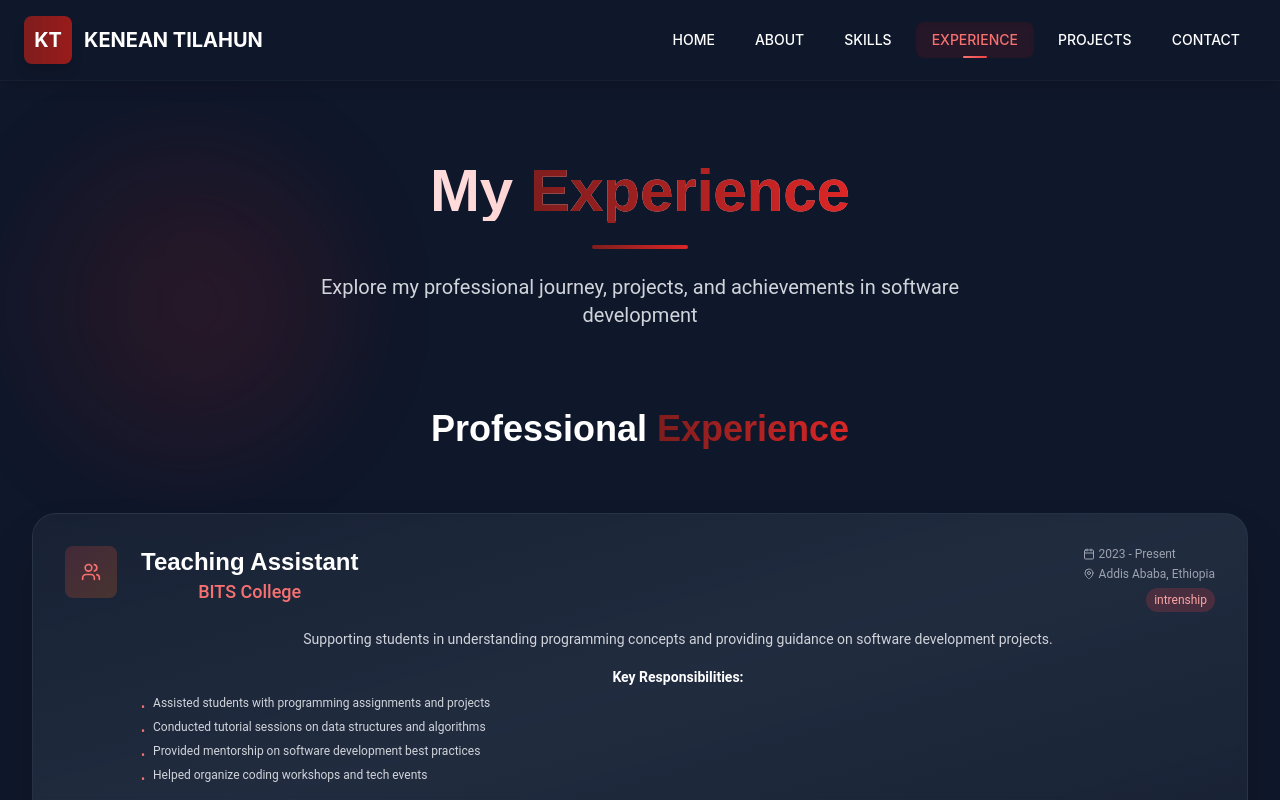
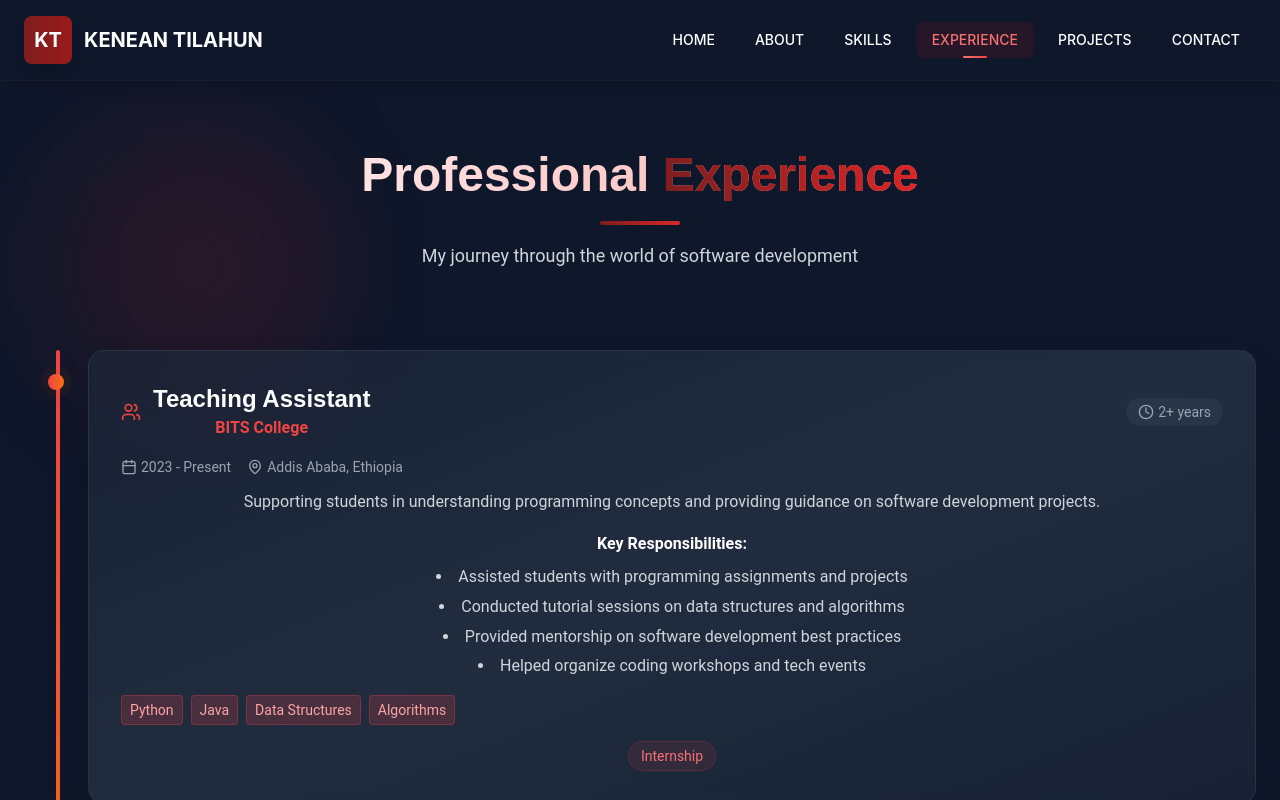
Before and after one commit to KeniKT/kenean-tilahun-portfolio, a React (Vite) app: page /experience in a window 1280 px wide. Built offline with nearby package versions, Linux system fonts and the light colour scheme.

Commit message:
Experience page update

```diff
--- a/src/pages/Experience.jsx
+++ b/src/pages/Experience.jsx
@@ -1,7 +1,7 @@
 import React, { useEffect, useRef, useState } from 'react';
-import { Briefcase, Calendar, MapPin, Award, ExternalLink, Github, Users, Code2, Lightbulb } from 'lucide-react';
+import { Calendar, MapPin, Clock, Users, Code2, Lightbulb } from 'lucide-react';
 
-// Custom hook for scroll animations with improved performance
+// Scroll animation hook
 const useScrollAnimation = (threshold = 0.1) => {
   const [isVisible, setIsVisible] = useState(false);
   const ref = useRef(null);
@@ -9,20 +9,11 @@ const useScrollAnimation = (threshold = 0.1) => {
   useEffect(() => {
     const observer = new IntersectionObserver(
       ([entry]) => {
-        if (entry.isIntersecting) {
-          setIsVisible(true);
-        }
+        if (entry.isIntersecting) setIsVisible(true);
       },
-      {
-        threshold,
-        rootMargin: '50px' // Trigger animation earlier for better UX
-      }
+      { threshold, rootMargin: '50px' }
     );
-
-    if (ref.current) {
-      observer.observe(ref.current);
-    }
-
+    if (ref.current) observer.observe(ref.current);
     return () => observer.disconnect();
   }, [threshold]);
 
@@ -31,206 +22,106 @@ const useScrollAnimation = (threshold = 0.1) => {
 
 const Experience = () => {
   const headerAnimation = useScrollAnimation(0.3);
-  const experienceAnimation = useScrollAnimation(0.2);
-  const projectsAnimation = useScrollAnimation(0.2);
-  const achievementsAnimation = useScrollAnimation(0.2);
+  const timelineAnimation = useScrollAnimation(0.2);
 
-  // Experience data
   const experiences = [
     {
       title: "Teaching Assistant",
       company: "BITS College",
       location: "Addis Ababa, Ethiopia",
       period: "2023 - Present",
-      type: "intrenship",
-      description: "Supporting students in understanding programming concepts and providing guidance on software development projects.",
+      duration: "2+ years",
+      type: "Internship",
+      description:
+        "Supporting students in understanding programming concepts and providing guidance on software development projects.",
       responsibilities: [
         "Assisted students with programming assignments and projects",
         "Conducted tutorial sessions on data structures and algorithms",
         "Provided mentorship on software development best practices",
-        "Helped organize coding workshops and tech events"
+        "Helped organize coding workshops and tech events",
       ],
       technologies: ["Python", "Java", "Data Structures", "Algorithms"],
-      icon: <Users className="w-5 h-5" />
+      icon: <Users className="w-5 h-5 text-red-500" />,
     },
     {
       title: "Community Engagement Lead – GDG on Campus @ BITS College",
       company: "BITS College",
       location: "Addis Ababa, Ethiopia",
-      period: " 2024 – Jan 2025",
+      period: "2024 – Jan 2025",
+      duration: "1 year",
       type: "Volunteer",
-      description: "As Community Engagement Lead, I organized and led events like the Vibe Coding Hackathon, focusing on AI and product thinking. I collaborated with peers and industry speakers to promote innovation and technical collaboration on campus. This role honed my leadership, public speaking, and event planning skills.",
+      description:
+        "Organized and led events like the Vibe Coding Hackathon, focusing on AI and product thinking. Collaborated with peers and industry speakers to promote innovation and technical collaboration.",
       responsibilities: [
         "Organized workshops on modern web development",
         "Facilitated coding bootcamps for beginners",
         "Promoted open-source contribution among students",
-        "Mentored junior developers in the community"
+        "Mentored junior developers in the community",
       ],
       technologies: ["React", "Flutter", "Firebase", "Git"],
-      icon: <Code2 className="w-5 h-5" />
+      icon: <Code2 className="w-5 h-5 text-red-500" />,
     },
     {
       title: "E-learning Content Manager",
-      company: " BITS College",
+      company: "BITS College",
       location: "Addis Ababa, Ethiopia",
       period: "2022 - 2024",
+      duration: "2 years",
       type: "Program",
-      description: "Managed and structured course materials on Moodle for over 6 technical and mathematics subjects. Ensured content consistency, clarity, and accessibility for students and instructors.",
+      description:
+        "Managed and structured course materials on Moodle for over 6 technical and mathematics subjects. Ensured content consistency, clarity, and accessibility.",
       responsibilities: [
         "Coordinated academic content delivery for 6+ subjects",
         "Improved resource organization using Moodle LMS",
         "Supported digital learning across hybrid classrooms",
-        "Used Moodle LMS to manage and deliver course content",
         "Structured weekly modules, assignments, and quizzes",
-
       ],
-      technologies: ["Moodle", "E-learning Systems", "Digital Content Management",],
-      icon: <Lightbulb className="w-5 h-5" />
-    }
-  ];
-
-  // Projects data
-  const projects = [
-  ];
-
-  // Achievements data
-  const achievements = [
+      technologies: ["Moodle", "E-learning Systems", "Digital Content Management"],
+      icon: <Lightbulb className="w-5 h-5 text-red-500" />,
+    },
   ];
 
   return (
-    <div className="min-h-screen bg-slate-900 text-white py-8 xs:py-10 sm:py-12 md:py-16 lg:py-20 relative overflow-hidden" style={{ fontFamily: "'Roboto', sans-serif" }}>
-      {/* Optimized Background Elements */}
+    <div className="min-h-screen bg-slate-900 text-white py-16 relative overflow-hidden" style={{ fontFamily: "'Roboto', sans-serif" }}>
+      {/* Background glow */}
       <div className="absolute inset-0 overflow-hidden pointer-events-none">
-        <div className="absolute top-6 xs:top-8 sm:top-10 md:top-20 left-3 xs:left-4 sm:left-5 md:left-10 w-32 h-32 xs:w-40 xs:h-40 sm:w-48 sm:h-48 md:w-72 md:h-72 bg-gradient-to-r from-red-900/20 to-red-600/20 rounded-full blur-3xl animate-pulse" />
-        <div className="absolute bottom-6 xs:bottom-8 sm:bottom-10 md:bottom-20 right-3 xs:right-4 sm:right-5 md:right-10 w-40 h-40 xs:w-48 xs:h-48 sm:w-64 sm:h-64 md:w-96 md:h-96 bg-gradient-to-r from-blue-900/20 to-purple-600/20 rounded-full blur-3xl animate-pulse" style={{ animationDelay: '1s' }} />
+        <div className="absolute top-10 left-10 w-72 h-72 bg-gradient-to-r from-red-900/20 to-red-600/20 rounded-full blur-3xl animate-pulse" />
+        <div className="absolute bottom-10 right-10 w-96 h-96 bg-gradient-to-r from-blue-900/20 to-purple-600/20 rounded-full blur-3xl animate-pulse" style={{ animationDelay: '1s' }} />
       </div>
 
-      <div className="max-w-7xl mx-auto px-3 xs:px-4 sm:px-6 lg:px-8 relative z-10">
+      <div className="max-w-7xl mx-auto px-6 relative z-10">
         {/* Header */}
         <div
           ref={headerAnimation.ref}
-          className={`text-center mb-8 xs:mb-10 sm:mb-12 md:mb-16 lg:mb-20 transition-all duration-1000 ${
+          className={`text-center mb-20 transition-all duration-1000 ${
             headerAnimation.isVisible ? 'opacity-100 translate-y-0' : 'opacity-0 translate-y-10'
           }`}
         >
-          <h1 className="text-2xl xs:text-3xl sm:text-4xl md:text-5xl lg:text-6xl font-bold mb-3 xs:mb-4 sm:mb-6 bg-gradient-to-r from-white via-red-200 to-red-400 bg-clip-text text-transparent leading-tight" style={{ fontFamily: "'Poppins', sans-serif" }}>
-            My <span className="bg-gradient-to-r from-red-900 to-red-600 bg-clip-text text-transparent">Experience</span>
+          <h1 className="text-5xl font-bold mb-4 bg-gradient-to-r from-white via-red-200 to-red-400 bg-clip-text text-transparent leading-tight" style={{ fontFamily: "'Poppins', sans-serif" }}>
+            Professional <span className="bg-gradient-to-r from-red-900 to-red-600 bg-clip-text text-transparent">Experience</span>
           </h1>
-          <div className="w-12 xs:w-16 sm:w-20 lg:w-24 h-1 bg-gradient-to-r from-red-900 to-red-600 mx-auto mb-3 xs:mb-4 sm:mb-6 rounded-full" />
-          <p className="text-gray-300 text-sm xs:text-base sm:text-lg lg:text-xl max-w-xs xs:max-w-sm sm:max-w-md md:max-w-2xl lg:max-w-3xl mx-auto leading-relaxed px-2 xs:px-4" style={{ fontFamily: "'Roboto', sans-serif" }}>
-            Explore my professional journey, projects, and achievements in software development
+          <div className="w-20 h-1 bg-gradient-to-r from-red-900 to-red-600 mx-auto mb-4 rounded-full" />
+          <p className="text-gray-300 text-lg max-w-2xl mx-auto leading-relaxed">
+            My journey through the world of software development
           </p>
         </div>
 
-        {/* Experience Section */}
+        {/* Timeline */}
         <div
-          ref={experienceAnimation.ref}
-          className={`mb-12 xs:mb-14 sm:mb-16 md:mb-20 lg:mb-24 transition-all duration-1000 ${
-            experienceAnimation.isVisible ? 'opacity-100 translate-y-0' : 'opacity-0 translate-y-10'
+          ref={timelineAnimation.ref}
+          className={`transition-all duration-1000 ${
+            timelineAnimation.isVisible ? 'opacity-100 translate-x-0' : 'opacity-0 -translate-x-10'
           }`}
         >
-          <h2 className="text-xl xs:text-2xl sm:text-3xl lg:text-4xl font-bold text-center mb-8 xs:mb-10 sm:mb-12 lg:mb-16" style={{ fontFamily: "'Poppins', sans-serif" }}>
-            Professional <span className="bg-gradient-to-r from-red-900 to-red-600 bg-clip-text text-transparent">Experience</span>
-          </h2>
+          <div className="relative">
+            {/* Vertical line */}
+            <div className="absolute left-8 top-0 bottom-0 w-1 bg-gradient-to-b from-red-500 via-orange-500 to-red-500 rounded-full" />
 
-          <div className="space-y-6 xs:space-y-8 sm:space-y-10">
+            <div className="space-y-16">
               {experiences.map((exp, index) => (
-              <ExperienceCard key={index} experience={exp} index={index} isVisible={experienceAnimation.isVisible} />
+                <ExperienceCard key={index} experience={exp} index={index} />
               ))}
             </div>
-        </div>
-
-        {/* Projects Section */}
-        <div
-          ref={projectsAnimation.ref}
-          className={`mb-12 xs:mb-14 sm:mb-16 md:mb-20 lg:mb-24 transition-all duration-1000 ${
-            projectsAnimation.isVisible ? 'opacity-100 translate-y-0' : 'opacity-0 translate-y-10'
-          }`}
-        >
-
-          <div className="grid grid-cols-1 lg:grid-cols-2 gap-6 xs:gap-8 sm:gap-10">
-            {projects.map((project, index) => (
-              <ProjectCard key={index} project={project} index={index} isVisible={projectsAnimation.isVisible} />
-            ))}
-          </div>
-        </div>
-
-        {/* Achievements Section */}
-
-      </div>
-    </div>
-  );
-};
-
-// Experience Card Component
-const ExperienceCard = ({ experience, index, isVisible }) => {
-  return (
-    <div
-      className={`bg-gradient-to-br from-slate-800/60 via-slate-700/50 to-slate-800/60 backdrop-blur-sm rounded-xl xs:rounded-2xl sm:rounded-3xl p-4 xs:p-6 sm:p-8 border border-slate-700/50 shadow-2xl hover:shadow-3xl transition-all duration-700 group cursor-pointer transform hover:scale-[1.02] focus:outline-none focus:ring-2 focus:ring-red-500 focus:ring-offset-2 focus:ring-offset-slate-900 ${
-        isVisible ? 'opacity-100 translate-x-0' : 'opacity-0 -translate-x-10'
-      }`}
-      style={{
-        transitionDelay: `${index * 200}ms`,
-        fontFamily: "'Roboto', sans-serif"
-      }}
-      tabIndex={0}
-      role="button"
-      aria-label={`${experience.title} at ${experience.company}`}
-    >
-      <div className="flex flex-col sm:flex-row sm:items-start gap-4 sm:gap-6">
-        <div className="flex-shrink-0">
-          <div className="p-3 sm:p-4 bg-gradient-to-br from-red-500/20 to-orange-500/20 rounded-lg xs:rounded-xl text-red-400 group-hover:text-red-300 transition-colors duration-300">
-            {experience.icon}
-          </div>
-        </div>
-
-        <div className="flex-1">
-          <div className="flex flex-col sm:flex-row sm:items-start sm:justify-between gap-2 sm:gap-4 mb-3 sm:mb-4">
-            <div>
-              <h3 className="text-lg xs:text-xl sm:text-2xl font-bold text-white group-hover:text-red-100 transition-colors duration-300" style={{ fontFamily: "'Poppins', sans-serif" }}>
-                {experience.title}
-              </h3>
-              <p className="text-sm xs:text-base sm:text-lg text-red-400 font-medium">
-                {experience.company}
-              </p>
-            </div>
-            <div className="text-right">
-              <div className="flex items-center gap-1 text-xs xs:text-sm text-gray-400 mb-1">
-                <Calendar className="w-3 h-3 xs:w-4 xs:h-4" />
-                {experience.period}
-              </div>
-              <div className="flex items-center gap-1 text-xs xs:text-sm text-gray-400 mb-1">
-                <MapPin className="w-3 h-3 xs:w-4 xs:h-4" />
-                {experience.location}
-              </div>
-              <span className="inline-block px-2 py-1 bg-red-500/20 text-red-300 text-xs rounded-full">
-                {experience.type}
-              </span>
-            </div>
-          </div>
-
-          <p className="text-gray-300 text-sm xs:text-base mb-4 leading-relaxed">
-            {experience.description}
-          </p>
-
-          <div className="mb-4">
-            <h4 className="text-sm xs:text-base font-semibold text-white mb-2">Key Responsibilities:</h4>
-            <ul className="space-y-1 text-xs xs:text-sm text-gray-300">
-              {experience.responsibilities.map((resp, idx) => (
-                <li key={idx} className="flex items-start gap-2">
-                  <span className="text-red-400 mt-1">•</span>
-                  {resp}
-                </li>
-              ))}
-            </ul>
-          </div>
-
-          <div className="flex flex-wrap gap-2">
-            {experience.technologies.map((tech, idx) => (
-              <span key={idx} className="px-2 py-1 bg-slate-700/50 text-gray-300 text-xs rounded-md border border-slate-600/50">
-                {tech}
-              </span>
-            ))}
           </div>
         </div>
       </div>
@@ -238,43 +129,75 @@ const ExperienceCard = ({ experience, index, isVisible }) => {
   );
 };
 
-// Project Card Component
+const ExperienceCard = ({ experience, index }) => {
+  return (
+    <div className="relative pl-16">
+      {/* Dot */}
+      <div className="absolute left-8 top-6 w-4 h-4 bg-gradient-to-r from-red-500 to-orange-500 rounded-full shadow-lg -translate-x-1/2">
+        <div className="absolute inset-0 bg-gradient-to-r from-red-500 to-orange-500 rounded-full animate-ping opacity-75" />
+      </div>
 
-// Achievement Card Component
-const AchievementCard = ({ achievement, index, isVisible }) => {
-  return (
+      {/* Card */}
       <div
-      className={`bg-gradient-to-br from-slate-800/60 via-slate-700/50 to-slate-800/60 backdrop-blur-sm rounded-xl xs:rounded-2xl sm:rounded-3xl p-4 xs:p-6 sm:p-8 border border-slate-700/50 shadow-2xl hover:shadow-3xl transition-all duration-700 group cursor-pointer transform hover:scale-[1.02] focus:outline-none focus:ring-2 focus:ring-red-500 focus:ring-offset-2 focus:ring-offset-slate-900 ${
-        isVisible ? 'opacity-100 translate-y-0' : 'opacity-0 translate-y-10'
-      }`}
-      style={{
-        transitionDelay: `${index * 200}ms`,
-        fontFamily: "'Roboto', sans-serif"
-      }}
-      tabIndex={0}
-      role="button"
-      aria-label={achievement.title}
+        className="bg-gradient-to-br from-slate-800/60 via-slate-700/50 to-slate-800/60 backdrop-blur-sm rounded-2xl p-8 border border-slate-700/50 shadow-2xl hover:border-red-400 hover:shadow-red-500/20 transition-all duration-500"
+        style={{ transitionDelay: `${index * 150}ms` }}
       >
-      <div className="flex items-start gap-4 mb-4">
-        <div className="p-3 bg-gradient-to-br from-yellow-500/20 to-orange-500/20 rounded-lg text-yellow-400 group-hover:text-yellow-300 transition-colors duration-300">
-          {achievement.icon}
+        {/* Title */}
+        <div className="flex items-center justify-between mb-4">
+          <div className="flex items-center gap-3">
+            {experience.icon}
+            <div>
+              <h3 className="text-2xl font-bold text-white" style={{ fontFamily: "'Poppins', sans-serif" }}>
+                {experience.title}
+              </h3>
+              <p className="text-red-500 font-semibold">{experience.company}</p>
             </div>
-        <div className="flex-1">
-          <h3 className="text-lg xs:text-xl sm:text-2xl font-bold text-white group-hover:text-yellow-100 transition-colors duration-300 mb-1" style={{ fontFamily: "'Poppins', sans-serif" }}>
-            {achievement.title}
-          </h3>
-          <p className="text-sm xs:text-base text-yellow-400 font-medium mb-1">
-            {achievement.organization}
-          </p>
-          <span className="inline-block px-2 py-1 bg-yellow-500/20 text-yellow-300 text-xs rounded-full">
-            {achievement.year}
+          </div>
+          <span className="flex items-center gap-1 text-gray-400 text-sm bg-slate-700/50 px-3 py-1 rounded-full">
+            <Clock className="w-4 h-4" /> {experience.duration}
           </span>
         </div>
+
+        {/* Period & location */}
+        <div className="mb-3 text-gray-400 text-sm flex flex-wrap gap-4">
+          <span className="flex items-center gap-1">
+            <Calendar className="w-4 h-4" /> {experience.period}
+          </span>
+          <span className="flex items-center gap-1">
+            <MapPin className="w-4 h-4" /> {experience.location}
+          </span>
         </div>
 
-      <p className="text-gray-300 text-sm xs:text-base leading-relaxed">
-        {achievement.description}
-      </p>
+        {/* Description */}
+        <p className="text-gray-300 leading-relaxed mb-4">{experience.description}</p>
+
+        {/* Responsibilities */}
+        <div className="mb-4">
+          <h4 className="text-white font-semibold mb-2">Key Responsibilities:</h4>
+          <ul className="space-y-1 list-disc list-inside text-gray-300">
+            {experience.responsibilities.map((resp, idx) => (
+              <li key={idx}>{resp}</li>
+            ))}
+          </ul>
+        </div>
+
+        {/* Technologies */}
+        <div className="flex flex-wrap gap-2 mb-4">
+          {experience.technologies.map((tech, idx) => (
+            <span
+              key={idx}
+              className="px-2 py-1 bg-red-500/20 text-red-300 text-sm rounded border border-red-500/30"
+            >
+              {tech}
+            </span>
+          ))}
+        </div>
+
+        {/* Type */}
+        <span className="inline-block px-3 py-1 bg-red-500/10 text-red-400 text-sm rounded-full border border-red-500/20">
+          {experience.type}
+        </span>
+      </div>
     </div>
   );
 };
```
Lines whose indentation alone changed are shown as unchanged.
